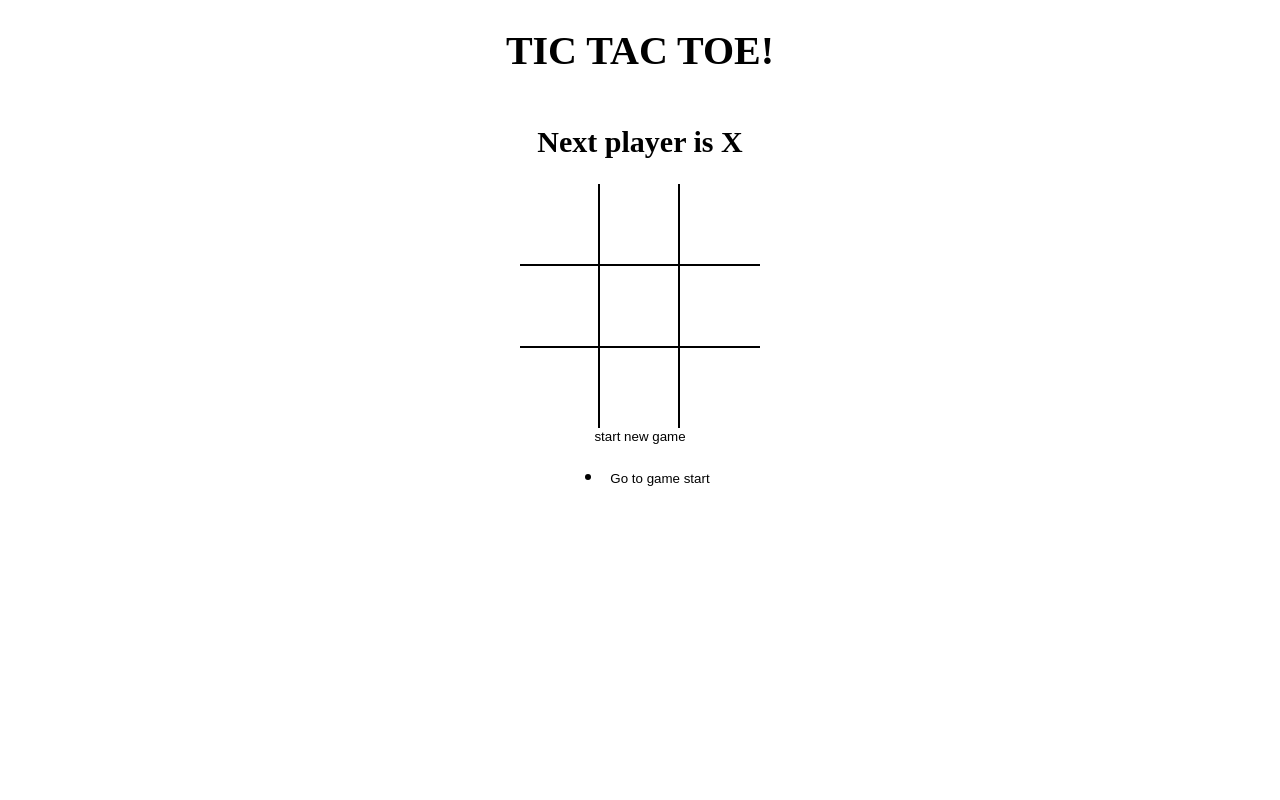
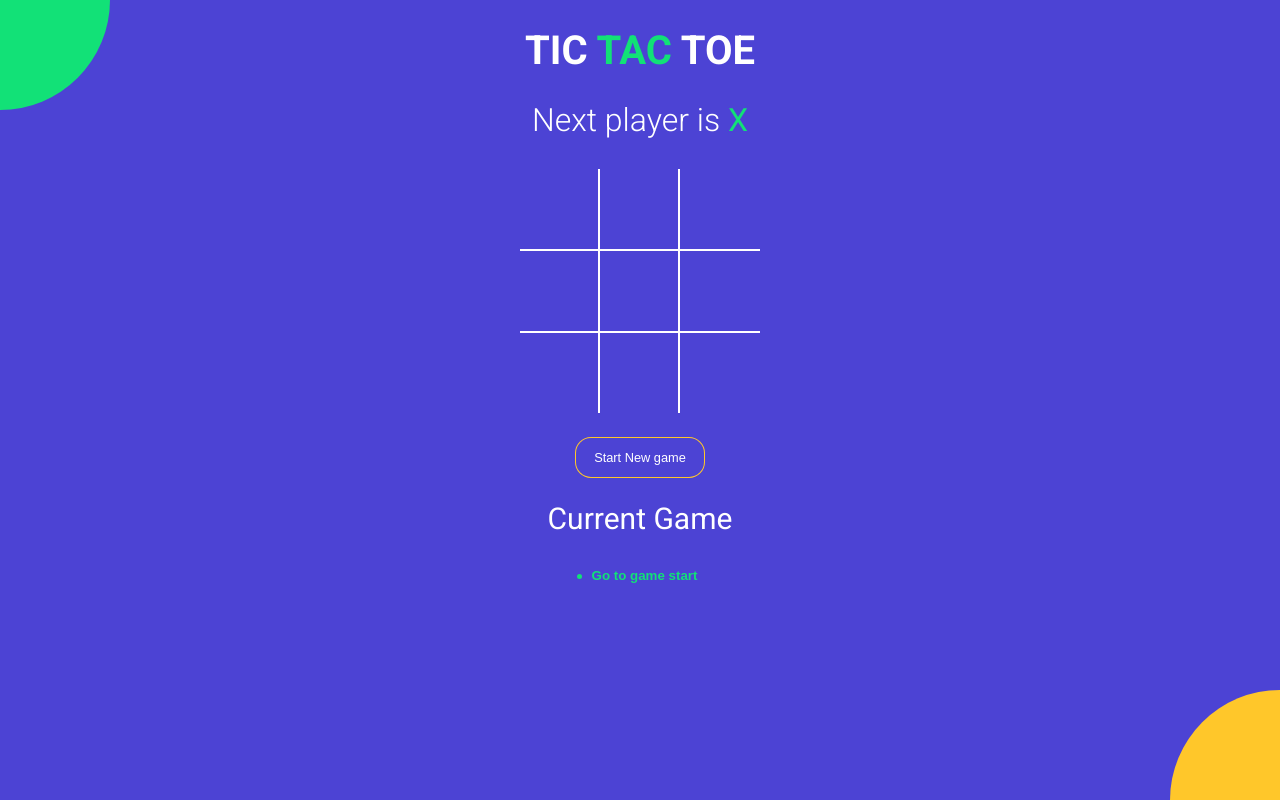
Before and after one commit to sandeepkumar-1999/Tictactoe, a React (Vite) app: page / in a window 1280 px wide. Built offline with nearby package versions, Linux system fonts and the light colour scheme.

Commit message:
style of game

```diff
--- a/index.html
+++ b/index.html
@@ -1,7 +1,14 @@
 <!DOCTYPE html>
 <html>
   <head>
-    <title>React Vite Micro App</title>
+    <meta charset="UTF-8" />
+    <meta name ="viewport" content="width-device-width,initial-scaler=1.0" />
+    <meta http-equiv="X-UA-Compatible" content="ie-edge" />
+    <link
+    href="http://fonts.googleapis.com/css?family=Roboto:300,400,700&display=swap"
+    rel="stylesheet"
+    />
+    <title>TIC TAC TOE</title>
   </head>
   <body>
     <div id="root"></div>
--- a/src/App.jsx
+++ b/src/App.jsx
@@ -57,11 +57,15 @@
 
   return (
 <div className="app">
-    <h1>TIC TAC TOE!</h1>
+    <h1>TIC <span className="text-green">TAC </span> TOE </h1>
    <StatusMessage winner= {winner} current={current}/>
     <Board board={current.board} handleSquareClick= {handleSquareClick} winningSquares={winningSquares}/>
-    <button type ="button" onClick={onNewGame}> start new game </button>
-    <History history ={history} moveTo={moveTo} currentMove = {currentMove}/>
+    <button type ="button" onClick={onNewGame} className={`btn-reset ${winner ? 'active' : ''}`}
+    >
+    Start New game </button>
+    <h2 style ={{fontWeight: 'normal'}}>Current Game</h2>
+      <History history ={history} moveTo={moveTo} currentMove = {currentMove}/>
+  <div className="bg-balls" />
   </div>
   );
 };
--- a/src/components/History.jsx
+++ b/src/components/History.jsx
@@ -2,14 +2,13 @@
 
 const History = ({history,moveTo, currentMove}) => {
   return (
-    <ul>{
-            history.map((_, move)=> {
+   <div className="history-wrapper">
+      <ul className="history">
+      {history.map((_, move)=> {
                 return (
                 <li key={move}>
              <button
-             style={{
-                fontweight: move=== currentMove ? 'bold' : 'normal',
-             }}
+             className={`btn-move ${move === currentMove ? 'active' : ''}`}
              type ="button" onClick ={()=>{
                 moveTo(move);
              }}>
@@ -19,8 +18,8 @@
                 );
             })
             }
-
         </ul>
+    </div>
   );
 };
 
--- a/src/components/Square.jsx
+++ b/src/components/Square.jsx
@@ -1,16 +1,16 @@
-import React from 'react'
+import React from 'react';
 
-
-const Square = ({value, onClick, isWinningSquare}) => {
-
+const Square = ({ value, onClick, isWinningSquare }) => {
   return (
     <button
-     type="button"
-      className = "square"
-       onClick={onClick}
-    style={{fontWeight: isWinningSquare ? 'bold' : 'normal'}}>
+      type="button"
+      onClick={onClick}
+      className={`square ${isWinningSquare ? 'winning' : ''} ${
+        value === 'X' ? 'text-green' : 'text-orange'
+      }`}
+    >
       {value}
-      </button>
+    </button>
   );
 };
 
--- a/src/components/StatusMessage.jsx
+++ b/src/components/StatusMessage.jsx
@@ -1,17 +1,33 @@
-import React from 'react'
+import React from 'react';
 
-const StatusMessage = ({winner,current}) => {
+const StatusMessage = ({ winner, current }) => {
+  const noMovesLeft = current.board.every(el => el !== null);
 
-
-    const noMoveLeft = current.board.every(el => el!== null);
-  return(
-    <h2>
-    {winner && `Winner is ${winner}`}
-    {!winner &&
-    !noMoveLeft &&
-     `Next player is ${current.isXNext ? 'X' : 'O'}`}
-     {!winner && noMoveLeft && 'X and O tied'}
-    </h2>
+  return (
+    <div className="status-message">
+      {winner && (
+        <>
+          Winner is{' '}
+          <span className={winner === 'X' ? 'text-green' : 'text-orange'}>
+            {winner}
+          </span>
+        </>
+      )}
+      {!winner && !noMovesLeft && (
+        <>
+          Next player is{' '}
+          <span className={current.isXNext ? 'text-green' : 'text-orange'}>
+            {current.isXNext ? 'X' : 'O'}{' '}
+          </span>
+        </>
+      )}
+      {!winner && noMovesLeft && (
+        <>
+          <span className="text-green">X</span> and{' '}
+          <span className="text-orange">O</span> tied
+        </>
+      )}
+    </div>
   );
 };
 
--- a/src/styles/root.scss
+++ b/src/styles/root.scss
@@ -1,4 +1,11 @@
+$green: #12e177;
+$orange: #ffc72a;
+$blue: #4c43d4;
+
 body {
+  font-family: 'Roboto', sans-serif;
+  background-color: $blue;
+  color: #fff;
   padding: 0;
   margin: 0;
 }
@@ -19,18 +26,83 @@
   align-items: center;
 }
 
+.text-green {
+  color: $green;
+}
+
+.text-orange {
+  color: $orange;
+}
+
+.history-wrapper {
+  width: 300px;
+  text-align: center;
+  margin-bottom: 20px;
+  .history {
+    display: inline-block;
+    padding: 0;
+    margin: 0;
+    li {
+      list-style: none;
+      text-align: left;
+      &:before {
+        content: '';
+        border-radius: 50%;
+        display: inline-block;
+        height: 5px;
+        width: 5px;
+        background-color: $green;
+        margin-right: 4px;
+        margin-bottom: 1px;
+      }
+
+      .btn-move {
+        color: #fff;
+        &.active {
+          font-weight: bold;
+          color: $green;
+        }
+      }
+    }
+  }
+}
+
+.status-message {
+  margin-bottom: 30px;
+  font-size: 2rem;
+  font-weight: lighter;
+  span {
+    font-weight: normal;
+  }
+}
+
+.btn-reset {
+  font-size: 0.8rem;
+  color: #fff;
+  border-radius: 15px;
+  padding: 12px 18px;
+  margin-top: 25px;
+  transition: all 0.2s;
+  background-color: $blue;
+  box-shadow: 0px 0px 0px 1px $orange;
+  &.active {
+    background-color: $orange;
+    box-shadow: none;
+  }
+}
+
 .board {
   .board-row {
     display: flex;
     flex-direction: row;
-      border-bottom: 2px solid #000;
+    border-bottom: 2px solid #fff;
     &:last-child {
       border-bottom: none;
     }
     .square {
       width: 80px;
       height: 80px;
-        border-right: 2px solid #000;
+      border-right: 2px solid #fff;
       font-size: 2.5rem;
       padding: 0;
       overflow: hidden;
@@ -38,6 +110,63 @@
       &:last-child {
         border-right: none;
       }
+      &.winning {
+        animation: scaleText 1.4s infinite;
+        @keyframes scaleText {
+          0% {
+            transform: 2.5rem;
+          }
+          50% {
+            font-size: 3.5rem;
+          }
+          100% {
+            font-size: 2.5rem;
           }
         }
       }
+    }
+  }
+}
+
+.bg-balls {
+  position: fixed;
+  top: 0;
+  left: 0;
+  right: 0;
+  bottom: 0;
+  min-width: 100%;
+  z-index: -1;
+
+  &:before,
+  &:after {
+    content: '';
+    position: absolute;
+    width: 150px;
+    height: 150px;
+    border-radius: 50%;
+  }
+
+  &:before {
+    background-color: $orange;
+    right: -75px;
+    bottom: -75px;
+    @media screen and (min-width: 476px) {
+      width: 220px;
+      height: 220px;
+      right: -110px;
+      bottom: -110px;
+    }
+  }
+
+  &:after {
+    background-color: $green;
+    top: -75px;
+    left: -75px;
+    @media screen and (min-width: 476px) {
+      width: 220px;
+      height: 220px;
+      top: -110px;
+      left: -110px;
+    }
+  }
+}
```
Lines whose indentation alone changed are shown as unchanged.
